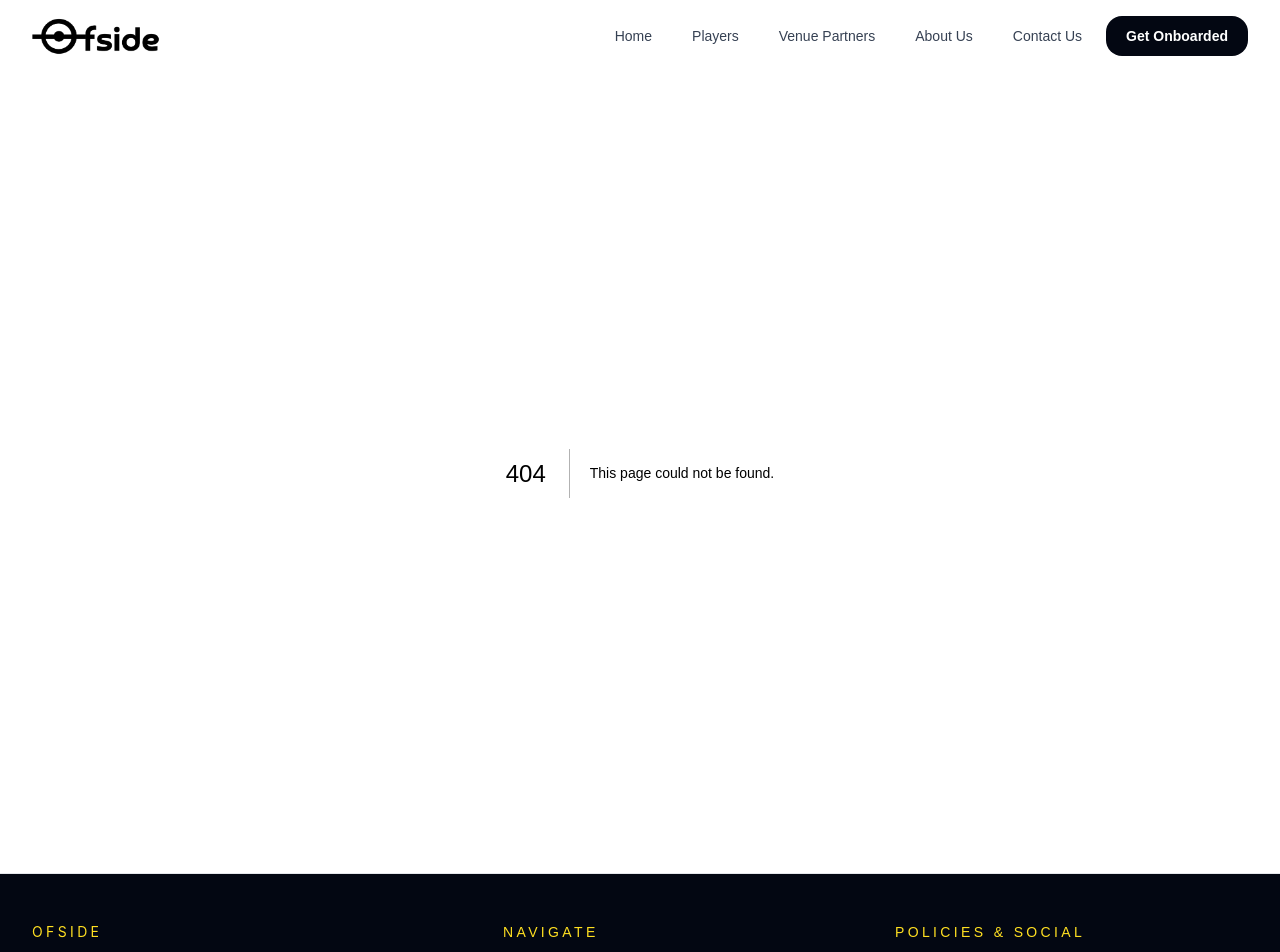
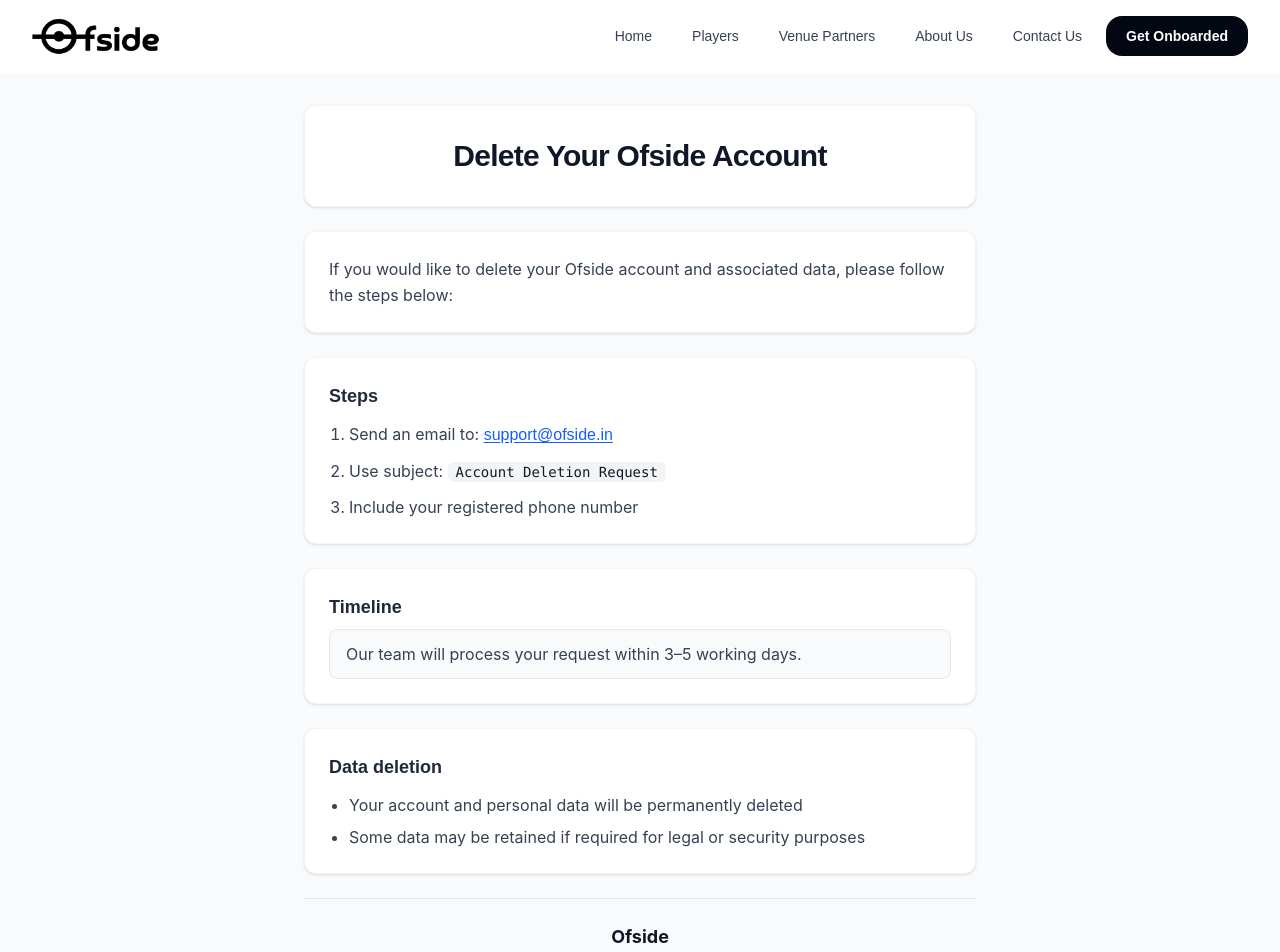
Before and after one commit to rankshell-tech/ofside-onboarding, a Next.js app: page /delete-account in a window 1280 px wide. Before the commit this address had no page. Shown: the top 952 px of the page. Built offline with nearby package versions, Linux system fonts and the light colour scheme.

Commit message:
Updated footer copyright text to reflect current ownership by Rankshell Marketing Solutions for accuracy and branding consistency.

```diff
--- /dev/null
+++ b/src/app/delete-account/page.tsx
@@ -0,0 +1,77 @@
+import type { Metadata } from "next";
+import React from "react";
+
+export const metadata: Metadata = {
+    title: "Delete Your Ofside Account",
+    description:
+        "Request deletion of your Ofside account and associated data. Email support@ofside.in with subject Account Deletion Request.",
+};
+
+const SectionBox: React.FC<{ children: React.ReactNode }> = ({ children }) => (
+    <section data-reveal="feature-card" className="mb-6 p-5 bg-white rounded-xl shadow border border-gray-100 md:p-6">
+        {children}
+    </section>
+);
+
+const DeleteAccountPage = () => (
+    <main className="min-h-screen bg-gray-50 py-8 px-4 md:px-12">
+        <div className="mx-auto max-w-2xl">
+            <section data-reveal="feature-card" className="mb-6 p-6 bg-white rounded-xl shadow border border-gray-100 text-center md:p-8">
+                <h1 className="text-3xl font-bold text-gray-900 tracking-tight">Delete Your Ofside Account</h1>
+            </section>
+
+            <SectionBox>
+                <p className="text-gray-700 leading-relaxed">
+                    If you would like to delete your Ofside account and associated data, please follow the steps below:
+                </p>
+            </SectionBox>
+
+            <SectionBox>
+                <h2 className="text-lg font-semibold mb-3 text-gray-800">Steps</h2>
+                <ol className="list-decimal pl-5 space-y-3 text-gray-700">
+                    <li>
+                        Send an email to:{" "}
+                        <a
+                            href="mailto:support@ofside.in?subject=Account%20Deletion%20Request"
+                            className="text-blue-600 underline underline-offset-2"
+                        >
+                            support@ofside.in
+                        </a>
+                    </li>
+                    <li>
+                        Use subject:{" "}
+                        <span className="rounded-md bg-gray-100 px-2 py-0.5 font-mono text-sm text-gray-900">
+                            Account Deletion Request
+                        </span>
+                    </li>
+                    <li>Include your registered phone number</li>
+                </ol>
+            </SectionBox>
+
+            <SectionBox>
+                <h2 className="text-lg font-semibold mb-2 text-gray-800">Timeline</h2>
+                <p className="rounded-lg border border-gray-200 bg-gray-50 px-4 py-3 text-gray-700">
+                    Our team will process your request within 3–5 working days.
+                </p>
+            </SectionBox>
+
+            <SectionBox>
+                <h2 className="text-lg font-semibold mb-3 text-gray-800">Data deletion</h2>
+                <ul className="list-disc pl-5 space-y-2 text-gray-700">
+                    <li>Your account and personal data will be permanently deleted</li>
+                    <li>Some data may be retained if required for legal or security purposes</li>
+                </ul>
+            </SectionBox>
+
+            <footer
+                data-reveal="feature-card"
+                className="border-t border-gray-200 pt-6 text-center text-gray-600"
+            >
+                <p className="text-lg font-bold text-gray-900">Ofside</p>
+                <p className="mt-1 text-sm text-gray-500">India&apos;s Sports Ecosystem</p>
+            </footer>
+        </div>
+    </main>
+);
+
+export default DeleteAccountPage;
```
